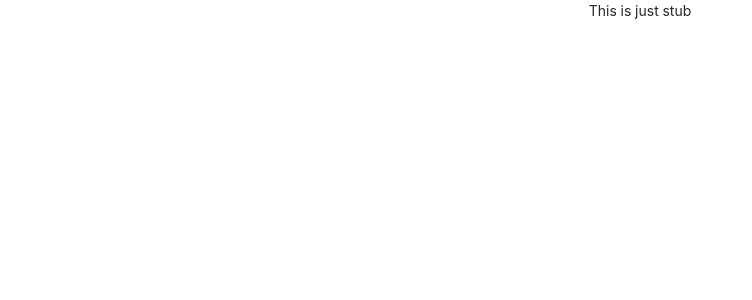
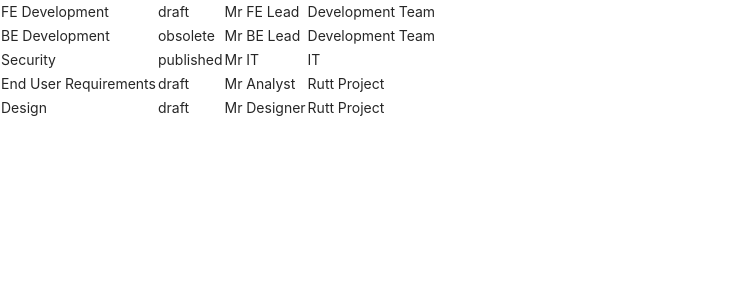
Before and after one commit to v1690117/rutt, a React (Create React App) app in the folder frontend/: page / in a window 1280 px wide. Shown: the top 300 px of the page, without its empty margins (0-752 px from the left). Built offline with nearby package versions, Linux system fonts and the light colour scheme.

Commit message:
FE Spec service was added (based on stubs)

```diff
--- a/frontend/src/App.tsx
+++ b/frontend/src/App.tsx
@@ -1,17 +1,36 @@
 import 'antd/dist/antd.css';
-import React from 'react';
+import React, {useEffect, useRef, useState} from 'react';
 import styled from 'styled-components';
+import Specification from "./interfaces/specification";
+import SpecificationService from './services/SpecificationService';
 
-const TestDiv = styled.div`
-    text-align: center;
-`
+const MyDiv = styled.div``;
+
+const SpecCard = (spec: Specification) => <tr key={spec.id}>
+    <td>{spec.title}</td>
+    <td>{spec.state}</td>
+    <td>{spec.owner}</td>
+    <td>{spec.namespace}</td>
+</tr>
 
 function App() {
-  return (
-    <TestDiv className="App">
-      This is just stub
-    </TestDiv>
-  );
+    const [data, setData] = useState<Specification[]>([]);
+    const specService = useRef<SpecificationService>(new SpecificationService());
+    useEffect(() => {
+        const specs = specService.current.getAll();
+        setData(specs);
+    }, []);
+    return (
+        <MyDiv>
+            <table>
+                <tbody>
+                {
+                    data.map(SpecCard)
+                }
+                </tbody>
+            </table>
+        </MyDiv>
+    );
 }
 
 export default App;
--- a/frontend/src/interfaces/object.ts
+++ b/frontend/src/interfaces/object.ts
@@ -1,4 +1,5 @@
 export default interface RuttObject {
     id: string;
     serviceId: string;
+    namespace?: string;
 }
--- /dev/null
+++ b/frontend/src/interfaces/specification.ts
@@ -0,0 +1,7 @@
+import RuttObject from "./object";
+
+export default interface Specification extends RuttObject{
+    title: string;
+    owner: string;
+    state: 'draft' | 'published' | 'obsolete';
+}
--- /dev/null
+++ b/frontend/src/services/IObjectService.ts
@@ -0,0 +1,9 @@
+import RuttObject from "../interfaces/object";
+
+export default interface IObjectService<T extends RuttObject> {
+    url: () => string;
+
+    get: (id: string) => T;
+
+    getAll: () => T[]
+}
--- /dev/null
+++ b/frontend/src/services/SpecificationService.ts
@@ -0,0 +1,67 @@
+import IObjectService from "./IObjectService";
+import Specification from "../interfaces/specification";
+
+const STUB_DATA : {[key: string]: Specification}= {
+    '93e8901a-820f-4a0f-abe8-23ed1e50fa56': {
+        id: '93e8901a-820f-4a0f-abe8-23ed1e50fa56',
+        title: 'FE Development',
+        owner: 'Mr FE Lead',
+        state: 'draft',
+        namespace: 'Development Team',
+        serviceId: 'requirements'
+    },
+    '4d331984-10c2-47ed-8f9b-a91e10adafb5': {
+        id: '4d331984-10c2-47ed-8f9b-a91e10adafb5',
+        title: 'BE Development',
+        owner: 'Mr BE Lead',
+        state: 'obsolete',
+        namespace: 'Development Team',
+        serviceId: 'requirements'
+    },
+    'f56488c6-849a-4491-bbb8-ce5adc73f44b': {
+        id: 'f56488c6-849a-4491-bbb8-ce5adc73f44b',
+        title: 'Security',
+        owner: 'Mr IT',
+        state: 'published',
+        namespace: 'IT',
+        serviceId: 'requirements'
+    },
+    '271897fa-ab52-4b62-b917-7d27fd405efb': {
+        id: '271897fa-ab52-4b62-b917-7d27fd405efb',
+        title: 'End User Requirements',
+        owner: 'Mr Analyst',
+        state: 'draft',
+        namespace: 'Rutt Project',
+        serviceId: 'requirements'
+    },
+    '588d818e-404f-42dc-8451-36a2a068bd87': {
+        id: '588d818e-404f-42dc-8451-36a2a068bd87',
+        title: 'Design',
+        owner: 'Mr Designer',
+        state: 'draft',
+        namespace: 'Rutt Project',
+        serviceId: 'requirements'
+    }
+}
+
+export default class IdentityService implements IObjectService<Specification> {
+    url(): string {
+        return "/api/objects";
+    }
+
+    get(id: string): Specification {
+        // stub
+        return STUB_DATA[id];
+    }
+
+    getAll(): Specification[]  {
+        return Object.keys(STUB_DATA).map(key => STUB_DATA[key]);
+    }
+
+    create(spec: Specification) : string {
+        const newId = `spec-${Math.random()}`
+        spec.id = newId;
+        STUB_DATA[newId] = spec;
+        return newId;
+    }
+}
```
Also changed, not shown: frontend/src/services/IdentityService.ts (+6 -7 lines).
